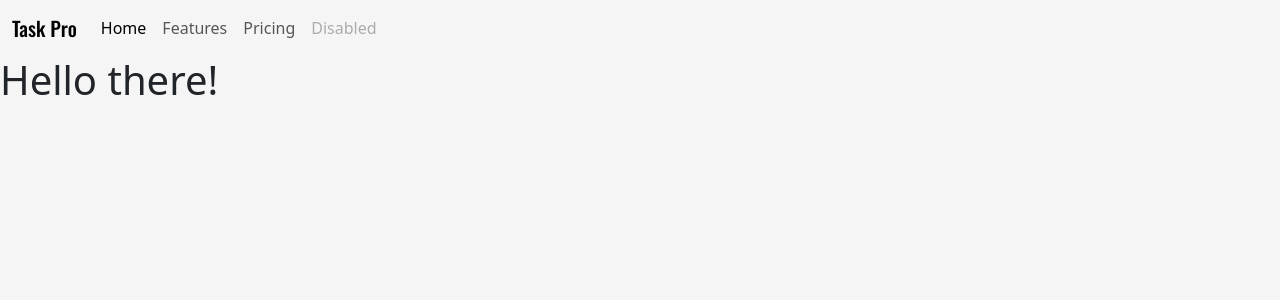
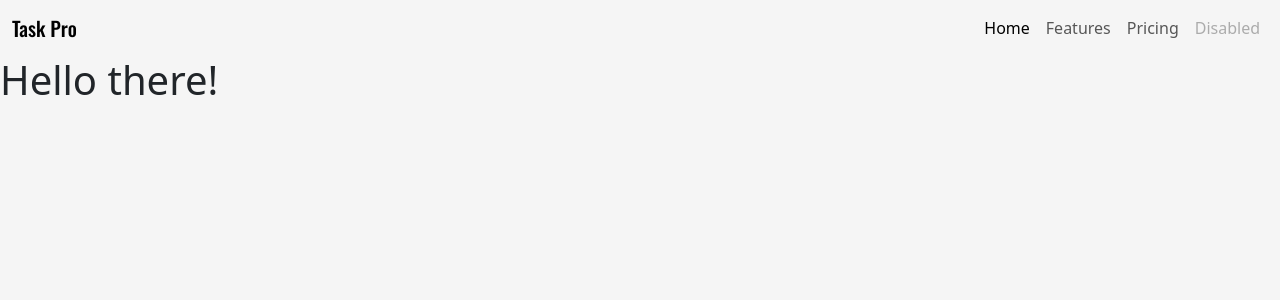
Before and after one commit to mmcin/task-pro-2, a Django app: template templates/index.html in a window 1280 px wide. Shown: the top 300 px of the page. Run offline with Django 3.2, Linux system fonts and the light colour scheme; the template is opened without the code that fills it, so the values that code supplies are empty; some libraries are stand-ins or nearby versions.

Commit message:
move nav links to the right

```diff
--- a/static/css/style.css
+++ b/static/css/style.css
@@ -42,3 +42,7 @@ body {
 .navbar-brand {
     font-family: var(--ff-title);
 }
+
+.navbar-collapse {
+    flex-grow: 0;
+}
```
